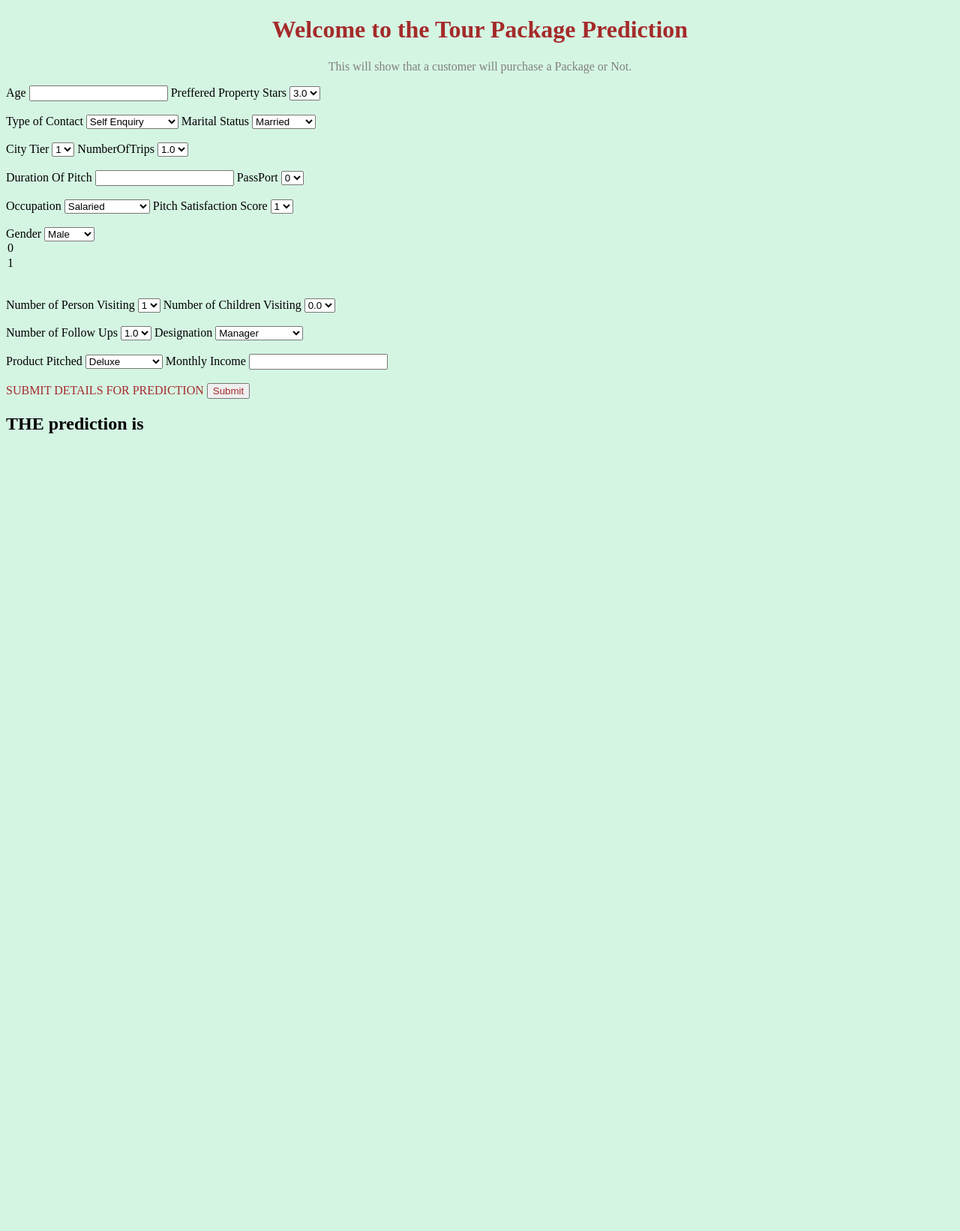
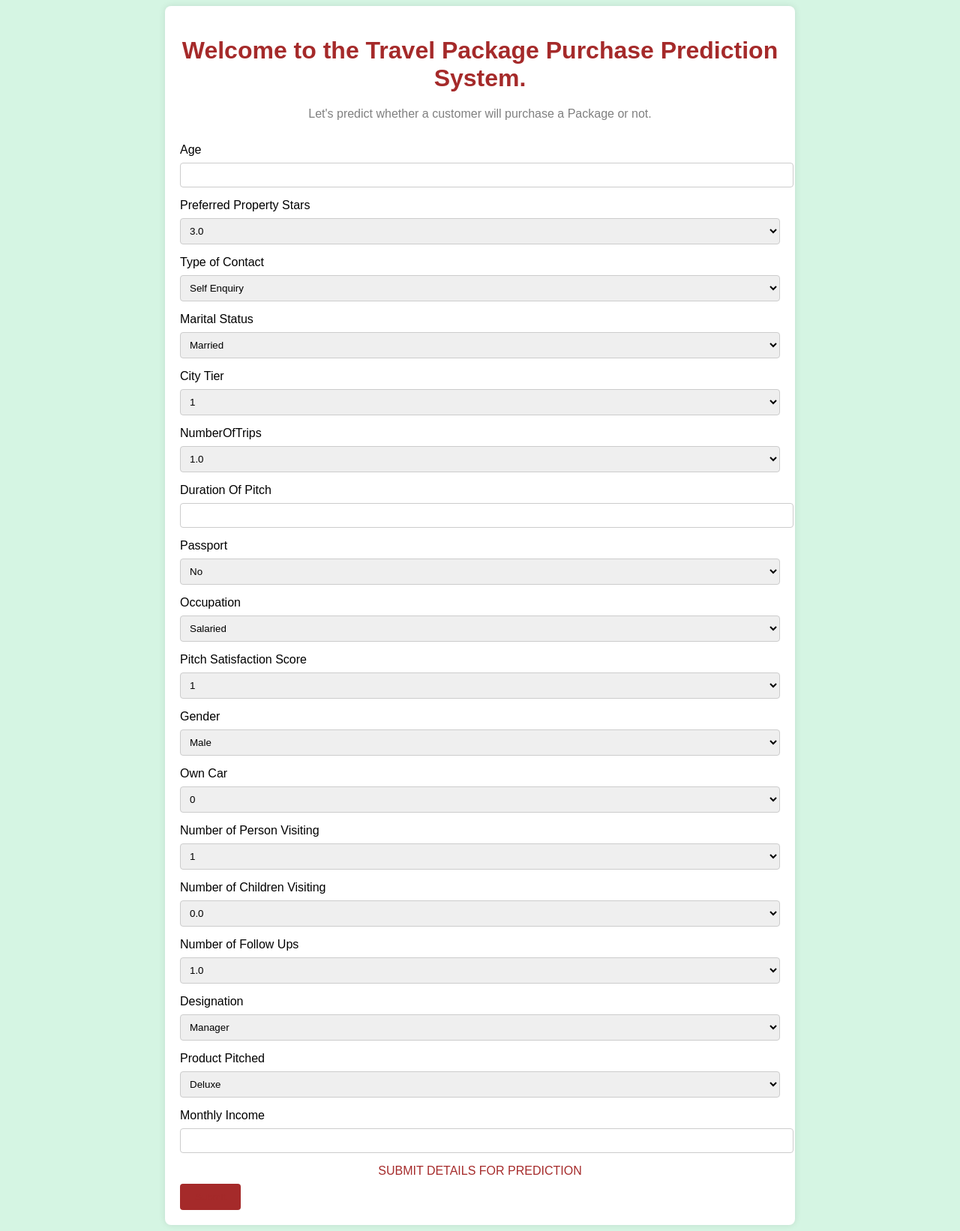
Before and after one commit to Aadilhussain378/iNeuron_internship, a Flask app: page /predictdata in a window 1280 px wide. Shown: the whole page at 75% size. Before the commit the page ends 578 px from the top, so only its background shows below. Run offline with Flask 3, Linux system fonts and the light colour scheme.

Commit message:
updated home.html

```diff
--- a/templates/home.html
+++ b/templates/home.html
@@ -4,49 +4,103 @@
     <meta charset="UTF-8">
     <meta http-equiv="X-UA-Compatible" content="IE=edge">
     <meta name="viewport" content="width=device-width, initial-scale=1.0">
-    <title>Tour Pakcage</title>
+    <title>Travel Packge Purchase Prediction</title>
+    <style>
+        body {
+            background-color: #D5F5E3;
+            font-family: Arial, sans-serif;
+        }
+        .container {
+            max-width: 800px;
+            margin: auto;
+            padding: 20px;
+            border-radius: 8px;
+            background-color: #FFF;
+            box-shadow: 0 0 10px rgba(0,0,0,0.1);
+        }
+        label {
+            display: block;
+            margin-bottom: 8px;
+        }
+        input[type="number"], select, input[type="monthlyincome"] {
+            width: 100%;
+            padding: 8px;
+            margin-bottom: 15px;
+            border: 1px solid #ccc;
+            border-radius: 4px;
+        }
+        input[type="submit"] {
+            background-color: brown;
+            color: #FFF;
+            padding: 10px 20px;
+            border: none;
+            border-radius: 4px;
+            cursor: pointer;
+        }
+        input[type="submit"]:hover {
+            background-color: #8B4513;
+        }
+        h1 {
+            color: brown;
+            text-align: center;
+            margin-bottom: 20px;
+        }
+        p {
+            text-align: center;
+            color: gray;
+            margin-bottom: 30px;
+        }
+    </style>
 </head>
-<body style="background-color:#D5F5E3">
-    <h1 style="color: brown;text-align: center;">
-        Welcome to the Tour Package Prediction
-    </h1>
-    <p style="text-align: center;color: gray;">
-        This will show that a customer will purchase a Package or Not.
-    </p>
+<body>
+    <div class="container">
+        <h1>Welcome to the Travel Package Purchase Prediction System.</h1>
+        <p>Let's predict whether a customer will purchase a Package or not.</p>
+
         <form action="{{ url_for('predict_datapoint')}}" method="post">
+
+            <div>
                 <label for="age">Age</label>
                 <input type="number" name="age" id="age">
+            </div>
 
-        <label for="prefferedpropertystar">Preffered Property Stars</label>
+            <div>
+                <label for="prefferedpropertystar">Preferred Property Stars</label>
                 <select name="prefferedpropertystar" id="prefferedpropertystar">
-            <option value=3>3.0 </option>
-            <option value=4>4.0 </option>
+                    <option value=3>3.0</option>
+                    <option value=4>4.0</option>
                     <option value=5>5.0</option>
                     <option value=6>6.0</option>
                 </select>
-        <br>
-        <br>
+            </div>
+
+            <div>
                 <label for="typeofcontact">Type of Contact</label>
                 <select name="typeofcontact" id="typeofcontact">
-            <option value="Self Enquiry"> Self Enquiry</option>
-            <option value="Company Invited">Company Invited </option>
+                    <option value="Self Enquiry">Self Enquiry</option>
+                    <option value="Company Invited">Company Invited</option>
                 </select>
+            </div>
 
+            <div>
                 <label for="maritalstatus">Marital Status</label>
                 <select name="maritalstatus" id="maritalstatus">
                     <option value="Married">Married</option>
-            <option value="Unmarried">Unmarried </option>
-            <option value="Divorced">Divorced </option>
+                    <option value="Unmarried">Unmarried</option>
+                    <option value="Divorced">Divorced</option>
                 </select>
-        <br>
-        <br>
+            </div>
+
+            <div>
                 <label for="citytier">City Tier</label>
                 <select name="citytier" id="citytier">
                     <option value=1>1</option>
-            <option value=2>2 </option>
-            <option value=3>3 </option>
+                    <option value=2>2</option>
+                    <option value=3>3</option>
                 </select>
+            </div>
 
+            <div>
                 <label for="numberoftrips">NumberOfTrips</label>
                 <select name="numberoftrips" id="numberoftrips">
                     <option value=1>1.0</option>
@@ -58,18 +112,22 @@
                     <option value=7>7.0</option>
                     <option value=8>8.0</option>
                 </select>
-        <br>
-        <br>
+            </div>
+
+            <div>
                 <label for="durationofpitch">Duration Of Pitch</label>
                 <input type="number" name="durationofpitch" id="durationofpitch">
+            </div>
 
-        <label for="passport">PassPort</label>
+            <div>
+                <label for="passport">Passport</label>
                 <select name="passport" id="passport">
-            <option value=0>0</option>
-            <option value=1>1</option>
+                    <option value=0>No</option>
+                    <option value=1>Yes</option>
                 </select>
-        <br>
-        <br>
+            </div>
+
+            <div>
                 <label for="occupation">Occupation</label>
                 <select name="occupation" id="occupation">
                     <option value="Salaried">Salaried</option>
@@ -77,7 +135,9 @@
                     <option value="Large Business">Large Business </option>
                     <option value="Free Lancer">Free Lancer </option>
                 </select>
+            </div>
 
+            <div>
                 <label for="pitchsatisfactionscore">Pitch Satisfaction Score</label>
                 <select name="pitchsatisfactionscore" id="pitchsatisfactionscore">
                     <option value=1>1</option>
@@ -86,20 +146,25 @@
                     <option value=4>4 </option>
                     <option value=5>5</option>
                 </select>
-        <br>
-        <br>
+            </div>
+
+            <div>
                 <label for="gender">Gender</label>
                 <select name="gender" id="gender">
                     <option value="Male">Male</option>
                     <option value="Female">Female </option>
+                </select>
+            </div>
 
+            <div>
                 <label for="owncar">Own Car</label>
                 <select name="owncar" id="owncar">
                     <option value=0>0</option>
                     <option value=1>1</option>
                 </select>
-        <br>
-        <br>
+            </div>
+
+            <div>
                 <label for="numberofpersonvisiting">Number of Person Visiting</label>
                 <select name="numberofpersonvisiting" id="numberofpersonvisiting">
                     <option value=1>1</option>
@@ -108,7 +173,9 @@
                     <option value=4>4 </option>
                     <option value=5>5</option>
                 </select>
+            </div>
 
+            <div>
                 <label for="numberofchildrenvisiting">Number of Children Visiting</label>
                 <select name="numberofchildrenvisiting" id="numberofchildrenvisiting">
                     <option value=0>0.0</option>
@@ -116,8 +183,9 @@
                     <option value=2>2.0 </option>
                     <option value=3>3.0 </option>
                 </select>
-        <br>
-        <br>
+            </div>
+
+            <div>
                 <label for="numberoffollowups">Number of Follow Ups</label>
                 <select name="numberoffollowups" id="numberoffollowups">
                     <option value=1>1.0</option>
@@ -127,7 +195,9 @@
                     <option value=5>5.0</option>
                     <option value=6>6.0</option>
                 </select>
+            </div>
 
+            <div>
                 <label for="designation">Designation</label>
                 <select name="designation" id="designation">
                     <option value="Manager">Manager</option>
@@ -136,8 +206,9 @@
                     <option value="AVP">AVP </option>
                     <option value="VP">VP </option>
                 </select>
-        <br>
-        <br>
+            </div>
+
+            <div>
                 <label for="productpitched">Product Pitched</label>
                 <select name="productpitched" id="productpitched">
                     <option value="Deluxe">Deluxe</option>
@@ -146,21 +217,15 @@
                     <option value="Super Deluxe">Super Deluxe </option>
                     <option value="King">King </option>
                 </select>
+            </div>
 
+            <div>
                 <label for="monthlyincome">Monthly Income</label>
                 <input type="monthlyincome" name="monthlyincome" id="monthlyincome">
-        <br>
-        <br>
+            </div>
 
+            <div>
                 <label for="predict_datapoint" style="color: brown;text-align: center;">SUBMIT DETAILS FOR PREDICTION</label>
-        <input type="submit" name="predict_datapoint" id="predict_datapoint" style="color: brown;text-align: center;">
+                <input type="submit" name="predict" id="predict_datapoint" style="color: brown;text-align: center;">
 
-
-
-
-    </form>
-    <h2>
-        THE  prediction is {{results}}
-     </h2>
-</body>
-</html>
+            </div
```
Also changed, not shown: 1 other file. Lines whose indentation alone changed are shown as unchanged.
